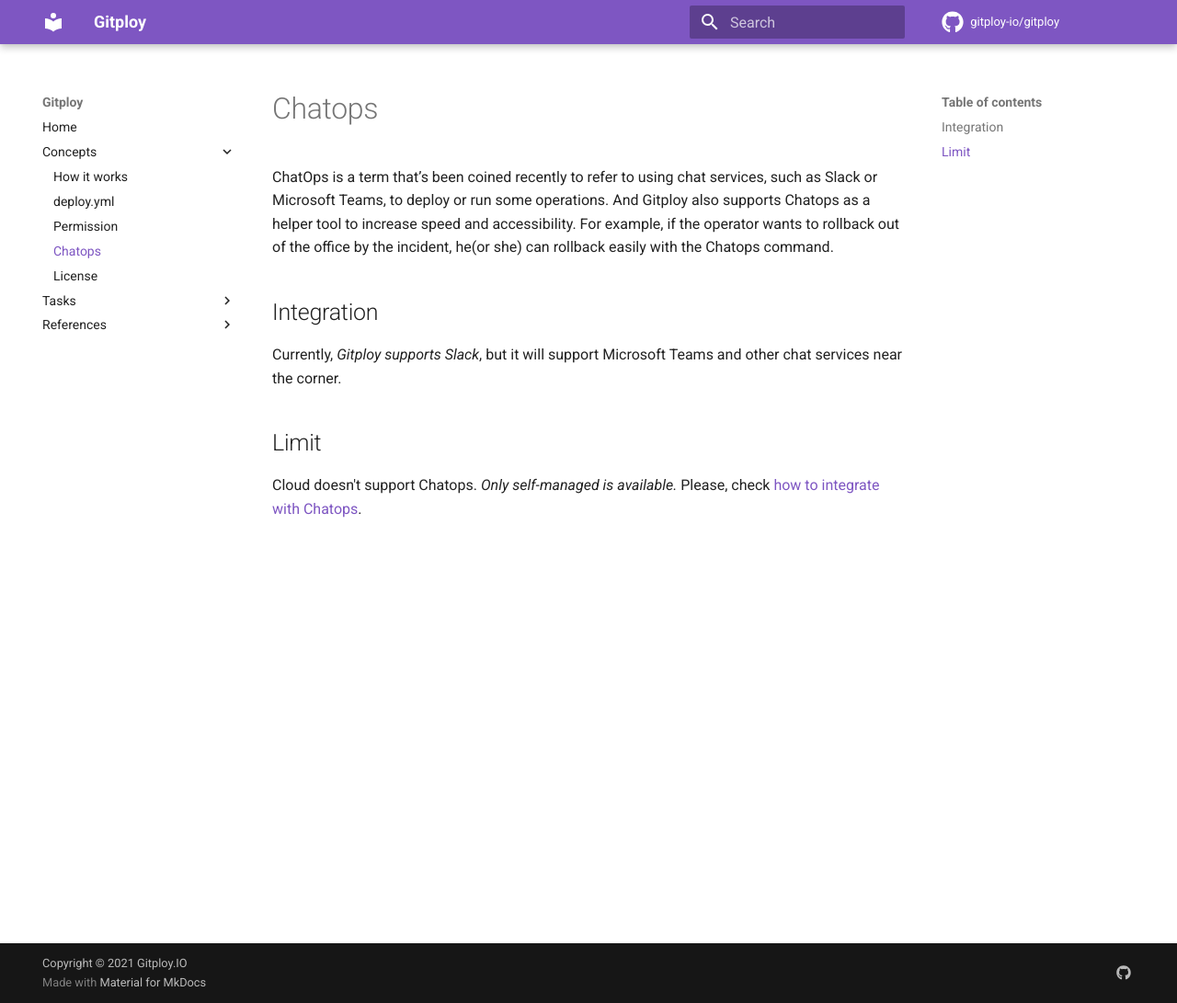
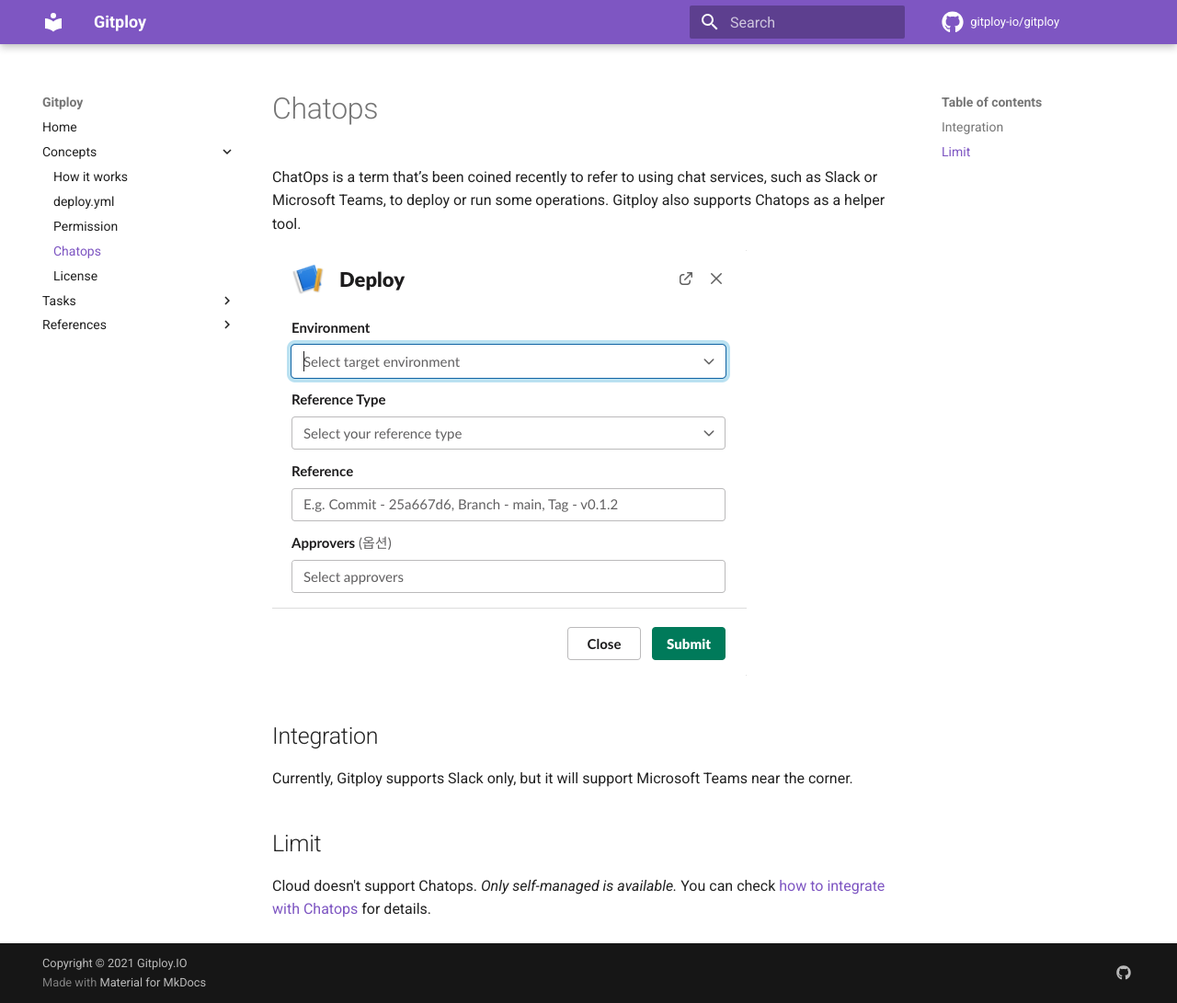
Before and after one commit to gitploy-io/gitploy, an MkDocs documentation site: the page built from docs/concepts/chatops.md, in a window 1280 px wide and 1091 px high. Shown: the whole window at 92% size. Built offline with MkDocs 1.6.1 and Material for MkDocs 9.7.7, drawn with Linux system fonts in a browser that asks for light colours; comment, search, counter and statistics services are not loaded; the version menu is left out.

Commit message:
Fix chatops doc

```diff
--- a/docs/concepts/chatops.md
+++ b/docs/concepts/chatops.md
@@ -1,11 +1,13 @@
 # Chatops
 
-ChatOps is a term that’s been coined recently to refer to using chat services, such as Slack or Microsoft Teams, to deploy or run some operations. And Gitploy also supports Chatops as a helper tool to increase speed and accessibility. For example, if the operator wants to rollback out of the office by the incident, he(or she) can rollback easily with the Chatops command.
+ChatOps is a term that’s been coined recently to refer to using chat services, such as Slack or Microsoft Teams, to deploy or run some operations. Gitploy also supports Chatops as a helper tool.
+
+![Slack deploy](../images//slack-deploy.png)
 
 ## Integration
 
-Currently, *Gitploy supports Slack*, but it will support Microsoft Teams and other chat services near the corner.
+Currently, Gitploy supports Slack only, but it will support Microsoft Teams near the corner.
 
 ## Limit
 
-Cloud doesn't support Chatops. *Only self-managed is available.* Please, check [how to integrate with Chatops](../tasks/integration.md).
+Cloud doesn't support Chatops. *Only self-managed is available.* You can check [how to integrate with Chatops](../tasks/integration.md) for details.
```
Also changed, not shown: docs/images/slack-deploy.png (added).
